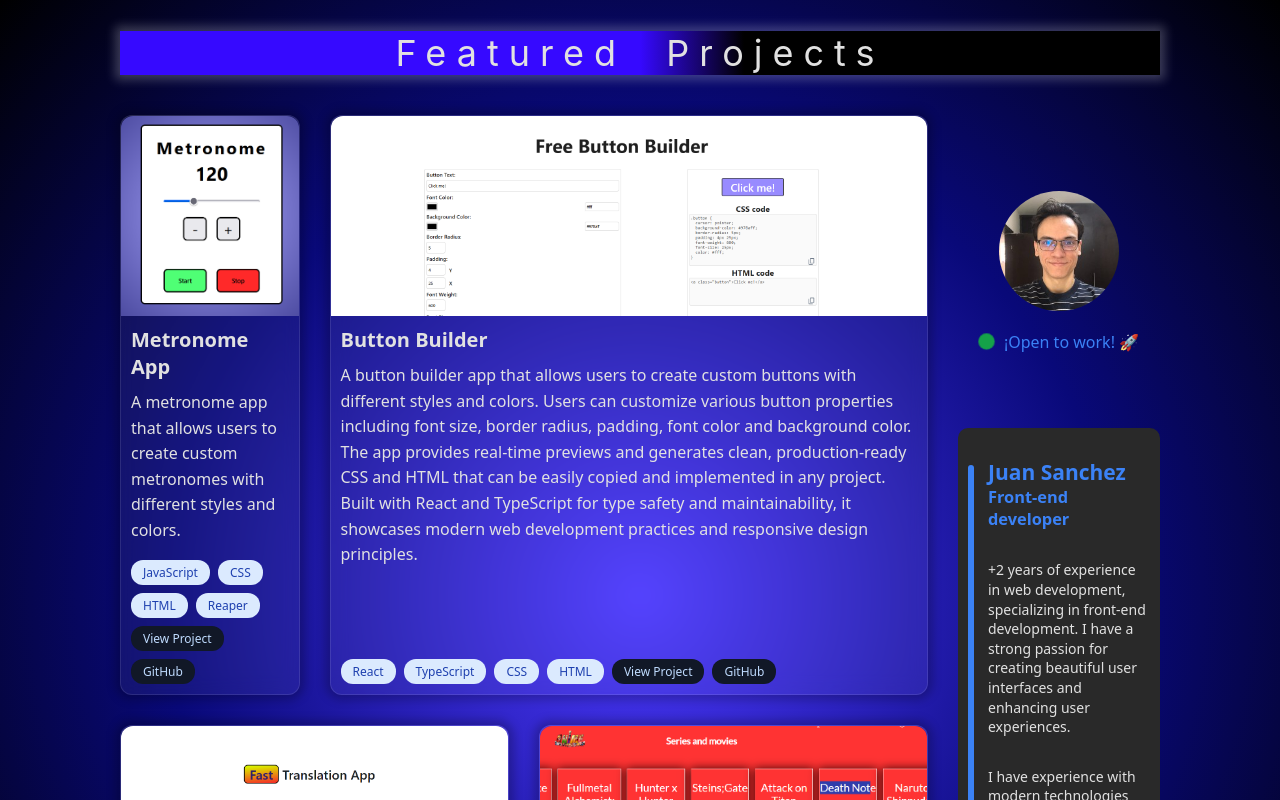
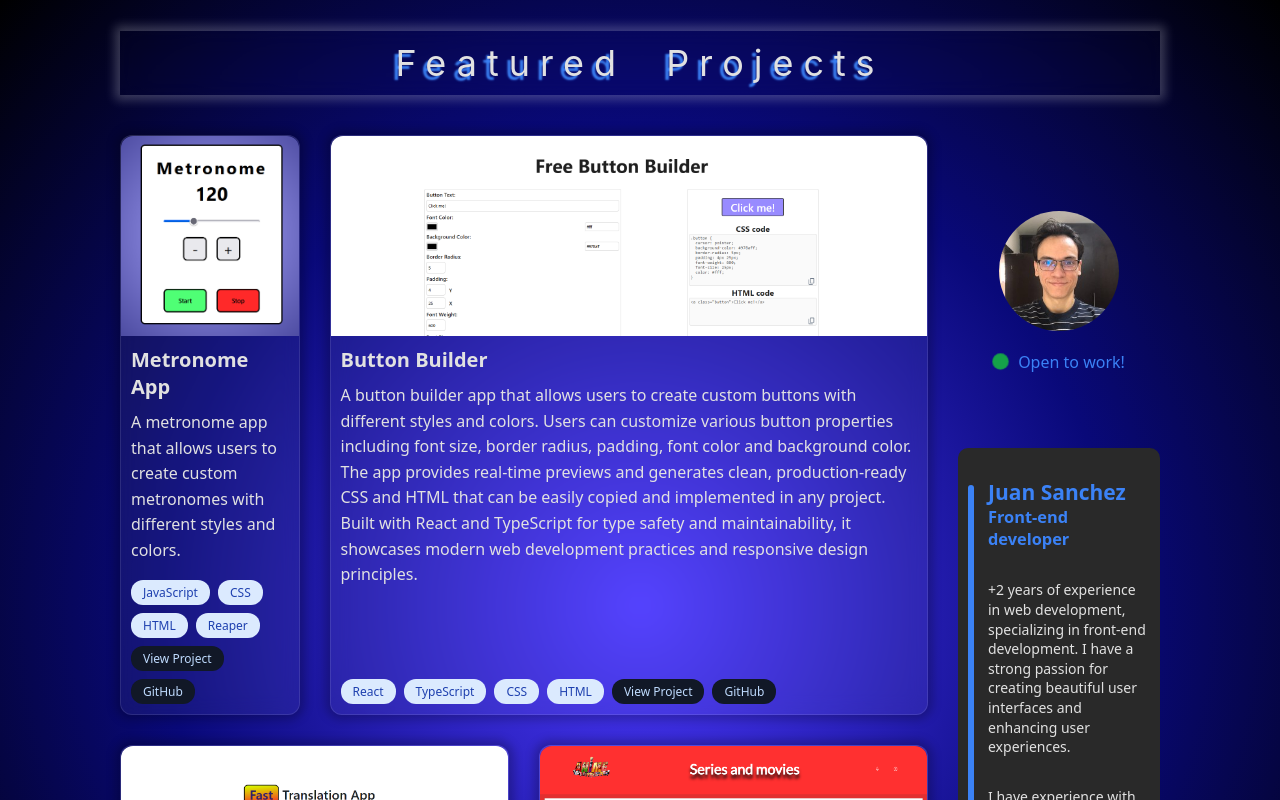
Before and after one commit to J-C-S-V/Portfolio, a React (Vite) app: page / in a window 1280 px wide. Shown: the top 800 px of the page. Built offline with nearby package versions, Linux system fonts and the light colour scheme; a web font is replaced by a local one.

Commit message:
Update hero image

```diff
--- a/src/App.css
+++ b/src/App.css
@@ -38,10 +38,11 @@
   font-weight: 400;
   font-family: var(--font-inter);
   letter-spacing: 1rem;
-  background: linear-gradient(90deg, #3609ff 50%, #000000 60%);
   animation: gradient 3s linear infinite;
   backdrop-filter: blur(10px);
   box-shadow: 0px 0px 10px 5px rgba(255, 255, 255, 0.228);
+  text-shadow: -4px 4px 2px var(--color-primary);
+  padding: 1rem 0;
 }
 
 @keyframes gradient {
--- a/src/components/Profile.tsx
+++ b/src/components/Profile.tsx
@@ -13,7 +13,7 @@ export const ImageProfile = () => {
       />
       <div className={styles["card__work-tag"]}>
         <div className={styles["card__circle"]}></div>
-        <span>¡Open to work! 🚀</span>
+        <span>Open to work!</span>
       </div>
     </div>
   );
```
Also changed, not shown: public/anime_series_website_hero.png.
